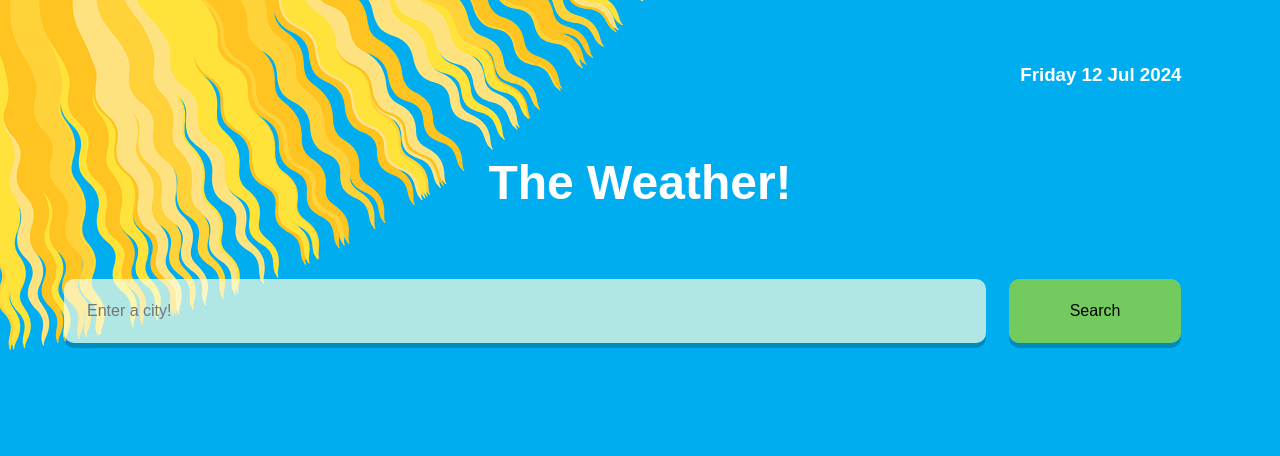
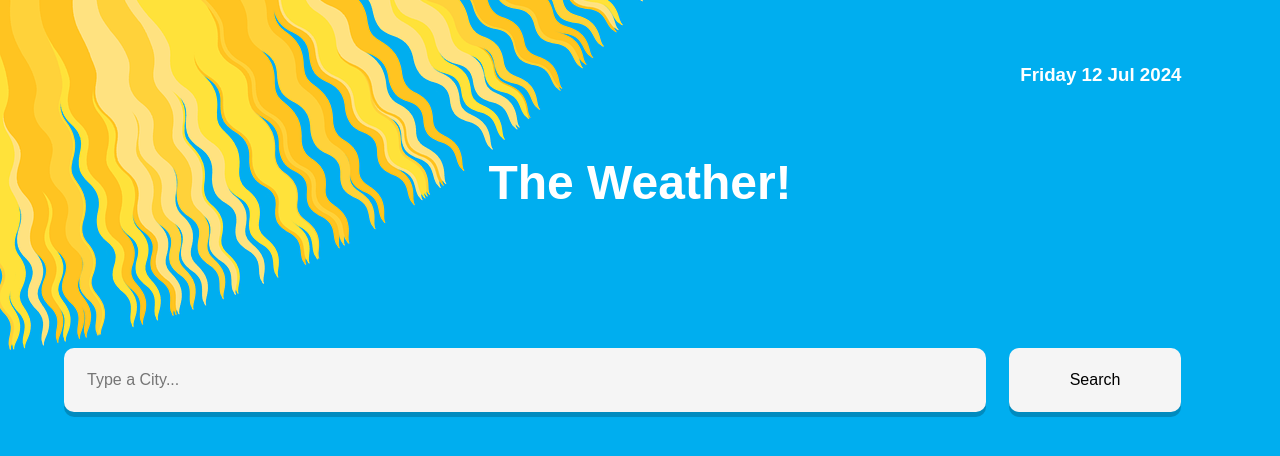
Before and after one commit to Isaac-Madden/react-weather-app, a React (Vite) app: page / in a window 1280 px wide. Shown: the top 456 px of the page. Built offline with nearby package versions, Linux system fonts and the light colour scheme.

Commit message:
refactoring and formatting

```diff
--- a/src/Components/AppComponents/SearchBox.jsx
+++ b/src/Components/AppComponents/SearchBox.jsx
@@ -21,41 +21,26 @@ const SearchBox = () => {
         })
     }
 
-    if (location === ""){
         return (
             <>
-            <div className="SearchContainer">
-                <form  onSubmit={ (event)=> {event.preventDefault(); search()  }}>
-                    <input className="SearchBox" required value={city} placeholder="Enter a city!" onChange={ event => { setCity(event.target.value)} }/>
-                    <button className="searchButton" type="submit" >Search</button>
-                </form>
-            </div>
+            {location !== "" ? <h3>Heres the forcast for {location.name}, {location.country}!</h3> : null }
 
             <div className="SearchResults">
                 <Weather currentWeather={weather} />
                 <Forecast currentForecast={forecast} />
             </div>
-            </>
-        )
-    }
-    else {
-        return (
-            <>
-            <h3>Heres the forcast for {location.name}, {location.country}!</h3>
-            <div className="SearchResults">
-                <Weather currentWeather={weather} />
-                <Forecast currentForecast={forecast} />
-            </div>
+
+            {location !== "" ? <h3>Check the weather somewhere else?</h3> : null }
 
             <div className="SearchContainer">
                 <form  onSubmit={ (event)=> {event.preventDefault(); search()  }}>
-                    <input className="SearchBox" required value={city} onChange={ event => { setCity(event.target.value)} }/>
-                    <button className="searchButton" type="submit" placeholder="Search somewhere else?">Search</button>
+                    <input className="SearchBox" placeholder="Type a City..." required value={city} onChange={ event => { setCity(event.target.value)} }/>
+                    <button className="searchButton" type="submit" >Search</button>
                 </form>
             </div>
             </>
         )
-    }
+    // }
 
 
     }
--- a/src/Components/SearchBoxComponents/Forecast.jsx
+++ b/src/Components/SearchBoxComponents/Forecast.jsx
@@ -5,9 +5,7 @@ const Forecast = ({currentForecast}) => {
 
     if (currentForecast !== ""){
         return (
-            <div className="ForecastResults">
-                {currentForecast.map( day => <ForecastCard day={day} key={day.date} />  )}
-            </div>
+            <> {currentForecast.map( day => <ForecastCard day={day} key={day.date} />  )} </>
         )
     }
 }
--- a/src/Components/SearchBoxComponents/ForecastCard.jsx
+++ b/src/Components/SearchBoxComponents/ForecastCard.jsx
@@ -2,16 +2,17 @@ import React from "react";
 
 const ForecastCard = ({day}) => {
 
+    let formattedDateArray = day.date.split("-")
+
         return (
-            <div className="ForecastCard">
-                <p>Date: {day.date}</p>
-                <p>Sunrise: {day.astro.sunrise}</p>
-                <p>Sunrise: {day.astro.sunrise}</p>
-                <p>Sunset: {day.astro.sunset}</p>
-                <p>Max Temp: {day.day.maxtemp_c}</p>
-                <p>Min Temp: {day.day.mintemp_c}</p>
-                <p>Chance of rain: {day.day.daily_chance_of_rain}</p>
-            </div>
+            <ul className="ForecastCard">
+                <li>Date: {formattedDateArray[2]} {formattedDateArray[1]} {formattedDateArray[0]}</li>
+                <li>Sunrise: {day.astro.sunrise}</li>
+                <li>Sunset: {day.astro.sunset}</li>
+                <li>Max Temp: {day.day.maxtemp_c} °C</li>
+                <li>Min Temp: {day.day.mintemp_c} °C</li>
+                <li>Chance of rain: {day.day.daily_chance_of_rain}%</li>
+            </ul>
         )
 }
 
--- a/src/Components/SearchBoxComponents/Weather.jsx
+++ b/src/Components/SearchBoxComponents/Weather.jsx
@@ -14,12 +14,12 @@ const Weather = ({currentWeather}) => {
         let icon = "https:"+currentWeather.condition.icon
 
         return (
-            <div className="WeatherResults">
+            <ul className="ForecastCard">
                 {
-                weatherKeys.map(  (item) => <p key={displayWeather[item]}> {displayWeather[item]}</p>  )
+                weatherKeys.map(  (item) => <li key={displayWeather[item]}> {displayWeather[item]}</li>  )
                 }
                 <img src={icon}></img>
-            </div>
+            </ul>
         )
     }
 
--- a/src/index.css
+++ b/src/index.css
@@ -22,7 +22,24 @@
     width: 80%;
     padding: 2%;
     border: none;
-    background-color: rgba(251, 255, 225, 0.7);
+    background-color: whitesmoke;
+    border-radius: 10px;
+    box-shadow: 0 5px rgba(0, 0, 0, 0.2);
+    color: black;
+    font-size: 1rem;
+    transition: 3s ease;
+}
+
+.SearchBox:focus {
+    background-color: rgba(242, 246, 17, 0.9);
+}
+
+.searchButton {
+    width: 15%;
+    margin-left: 2%;
+    padding: 2%;
+    border: none;
+    background-color: whitesmoke;
     border-radius: 10px;
     box-shadow: 0 5px rgba(0, 0, 0, 0.2);
     color: black;
@@ -30,21 +47,8 @@
     transition: 0.2s ease;
 }
 
-.SearchBox:focus {
-    background-color: rgba(225, 225, 255, 0.9);
-}
-
-.searchButton {
-    width: 15%;
-    margin-left: 2%;
-    padding: 2%;
-    border: none;
-    background-color: rgba(164, 214, 35, 0.7);
-    border-radius: 10px;
-    box-shadow: 0 5px rgba(0, 0, 0, 0.2);
-    color: black;
-    font-size: 1rem;
-    transition: 0.2s ease;
+.searchButton:focus {
+    background-color: rgba(242, 246, 17, 0.9);
 }
 
 .SearchContainer {
@@ -65,30 +69,16 @@
 }
 
 .SearchResults {
-    text-align: center;
-}
-
-.WeatherResults {
-    background-color: rgb(238, 62, 205);
-    /* display: inline-block; */
-    padding: 0% 3%;
-}
-
-.ForecastResults {
-    background-color: rgb(81, 241, 105);
-    /* display: inline-block; */
-    padding: 0% 3%;
-}
-
-.LocationResults {
-    background-color: rgb(31, 238, 225);
-    /* display: inline-block; */
-    padding: 0% 3%;
+    display: grid;
+    grid-template-columns: auto auto auto auto;
+    padding: 3% 0%;
 }
 
 .ForecastCard {
-    display: inline-block;
-    padding: 0% 3%;
+    text-align: center;
+    padding: 3%;
+    border: 1px black solid;
+    list-style-type: none;
 }
 
 h1 {
```
